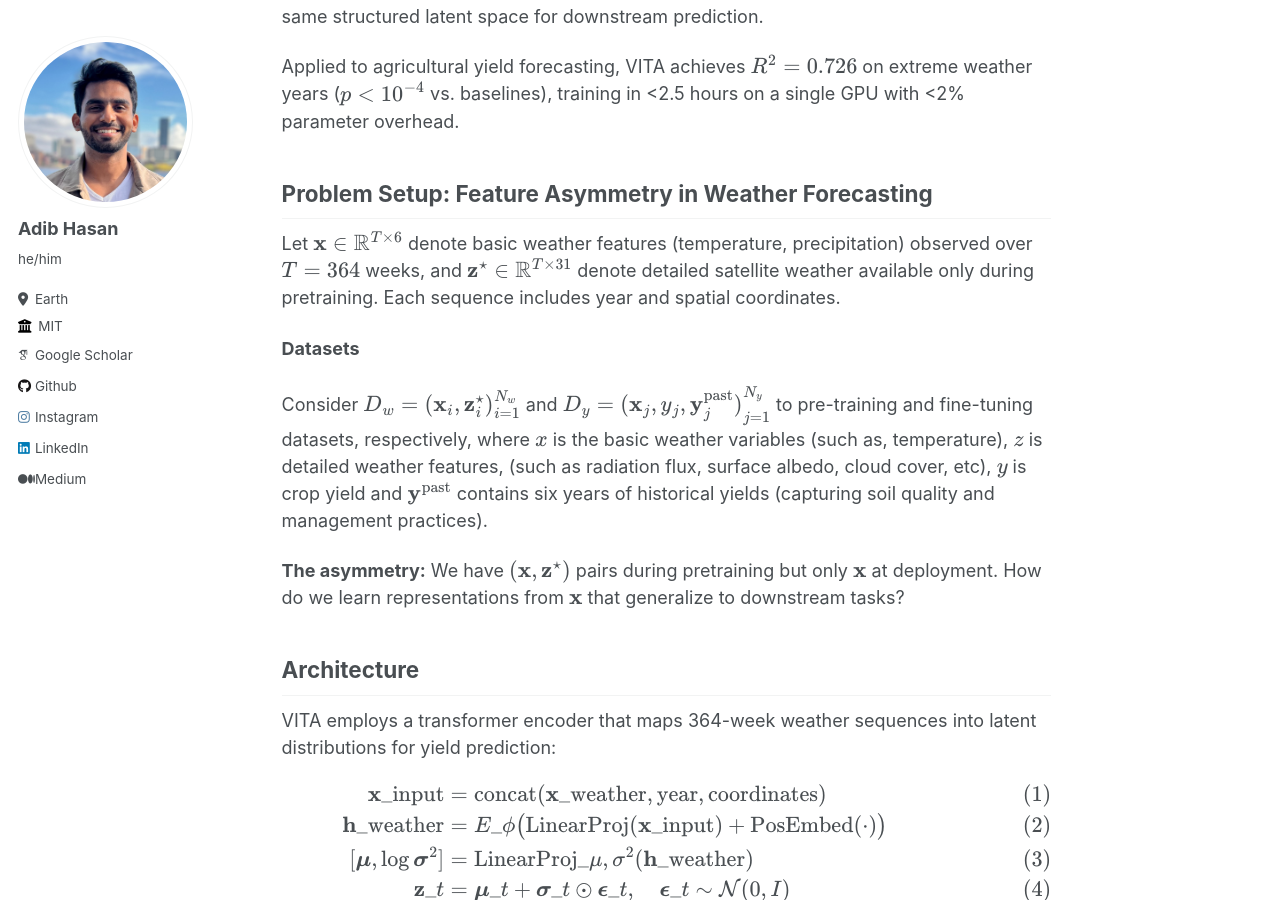
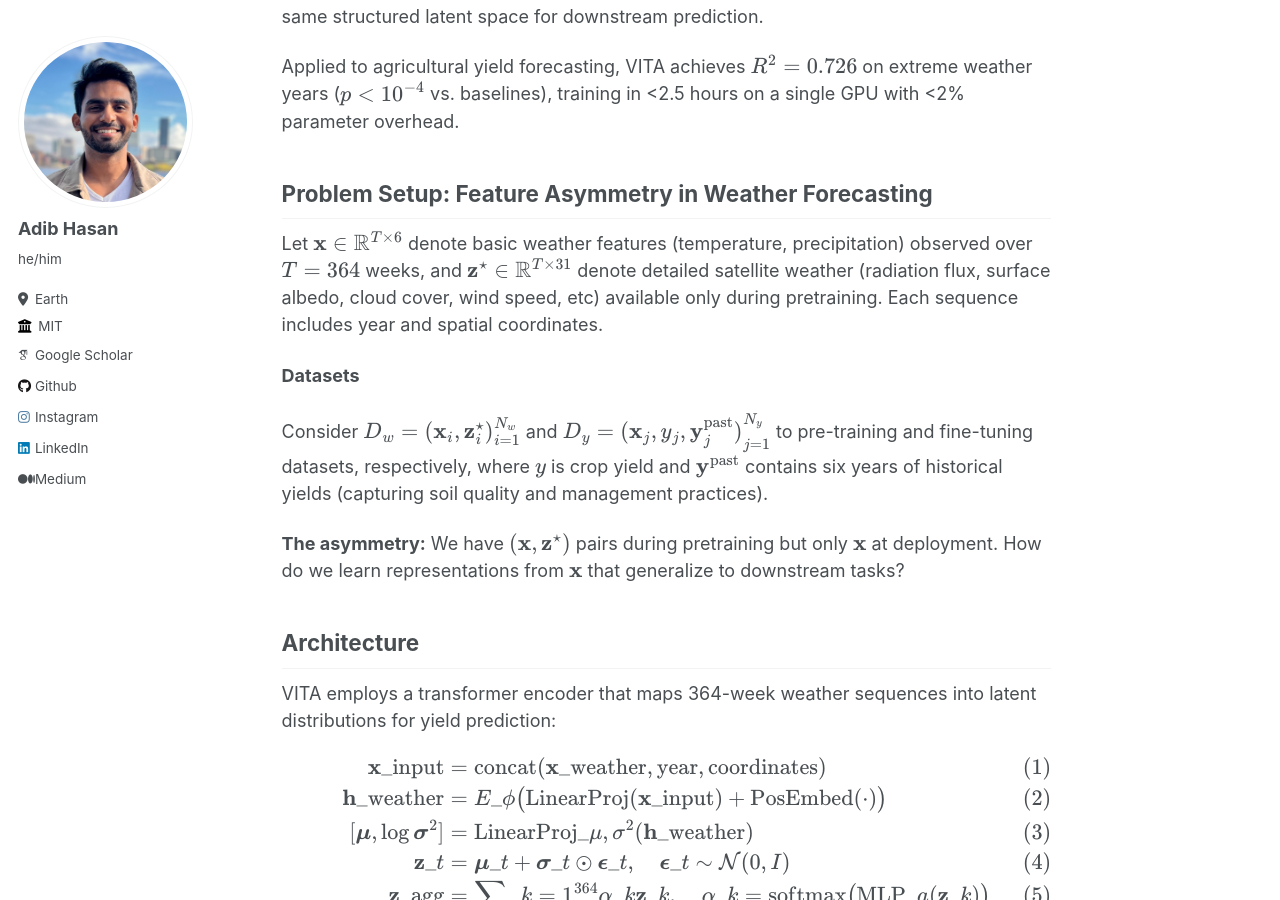
Before and after one commit to Neehan/neehan.github.io, a Jekyll site: the page built from _blog/vita.md, in a window 1280 px wide and 900 px high, scrolled down 641 px. Built offline with Jekyll 4.4.1, drawn with Linux system fonts in a browser that asks for light colours; some web fonts are replaced.

Commit message:
added vita post

```diff
--- a/_blog/vita.md
+++ b/_blog/vita.md
@@ -13,11 +13,11 @@ Applied to agricultural yield forecasting, VITA achieves \\(R^2 = 0.726\\) on ex
 
 ## Problem Setup: Feature Asymmetry in Weather Forecasting
 
-Let \\(\mathbf{x} \in \mathbb{R}^{T \times 6}\\) denote basic weather features (temperature, precipitation) observed over \\(T = 364\\) weeks, and \\(\mathbf{z}^\star \in \mathbb{R}^{T \times 31}\\) denote detailed satellite weather available only during pretraining. Each sequence includes year and spatial coordinates.
+Let \\(\mathbf{x} \in \mathbb{R}^{T \times 6}\\) denote basic weather features (temperature, precipitation) observed over \\(T = 364\\) weeks, and \\(\mathbf{z}^\star \in \mathbb{R}^{T \times 31}\\) denote detailed satellite weather (radiation flux, surface albedo, cloud cover, wind speed, etc) available only during pretraining. Each sequence includes year and spatial coordinates.
 
 **Datasets**
 
-Consider \\( D\_w = \{(\mathbf{x}\_i, \mathbf{z}^\star\_i)\}\_{i=1}^{N\_w}\\) and \\(D\_y = \{(\mathbf{x}\_j, y\_j, \mathbf{y}^{\text{past}}\_j)\}\_{j=1}^{N\_y}\\) to pre-training and fine-tuning datasets, respectively, where \\(x\\) is the basic weather variables (such as, temperature), \\(z\\) is detailed weather features, (such as radiation flux, surface albedo, cloud cover, etc), \\(y\\) is crop yield and \\(\mathbf{y}^{\text{past}}\\) contains six years of historical yields (capturing soil quality and management practices).
+Consider \\( D\_w = \{(\mathbf{x}\_i, \mathbf{z}^\star\_i)\}\_{i=1}^{N\_w}\\) and \\(D\_y = \{(\mathbf{x}\_j, y\_j, \mathbf{y}^{\text{past}}\_j)\}\_{j=1}^{N\_y}\\) to pre-training and fine-tuning datasets, respectively, where \\(y\\) is crop yield and \\(\mathbf{y}^{\text{past}}\\) contains six years of historical yields (capturing soil quality and management practices).
 
 **The asymmetry:** We have \\((\mathbf{x}, \mathbf{z}^\star)\\) pairs during pretraining but only \\(\mathbf{x}\\) at deployment. How do we learn representations from \\(\mathbf{x}\\) that generalize to downstream tasks?
 
```
